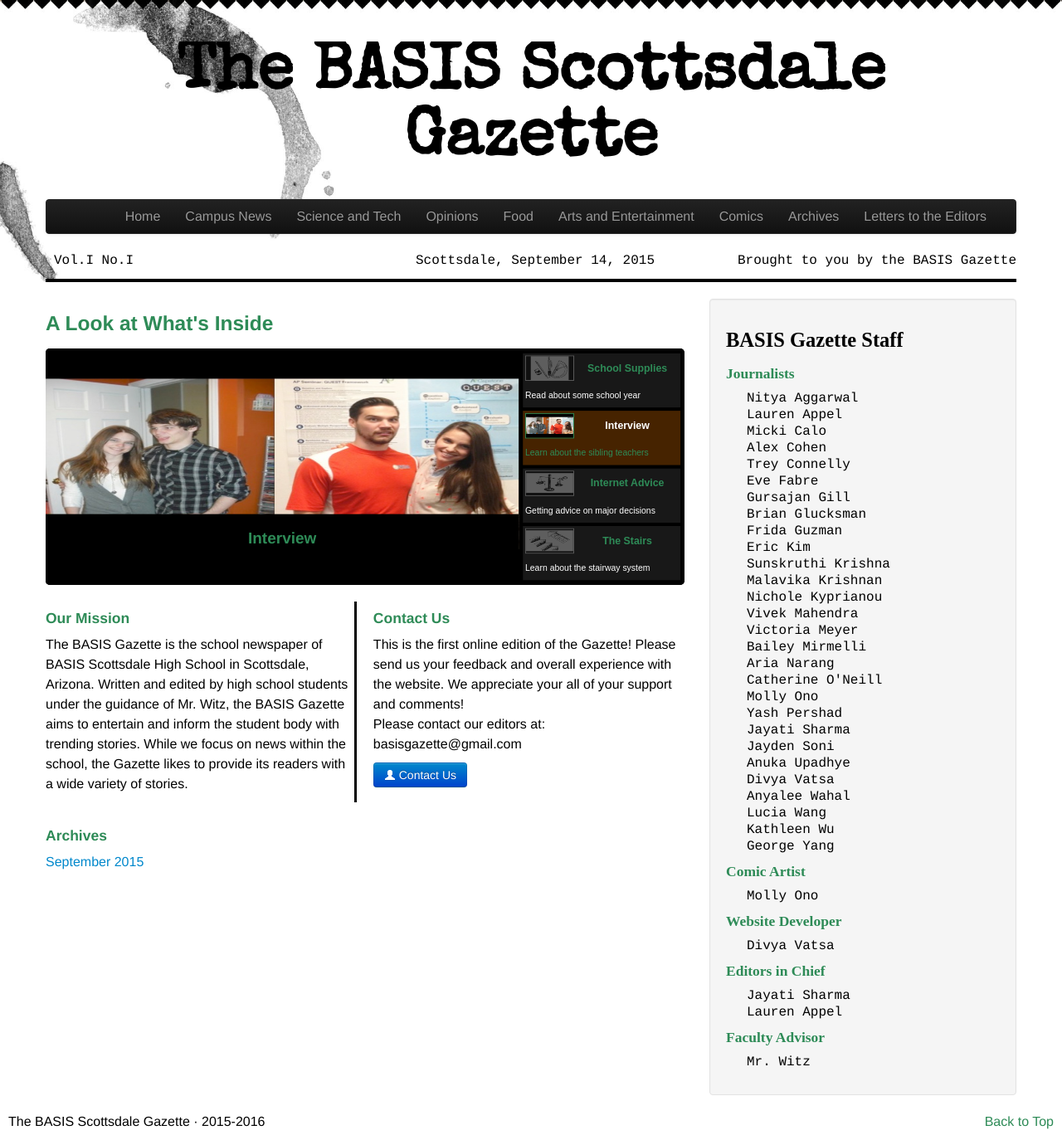
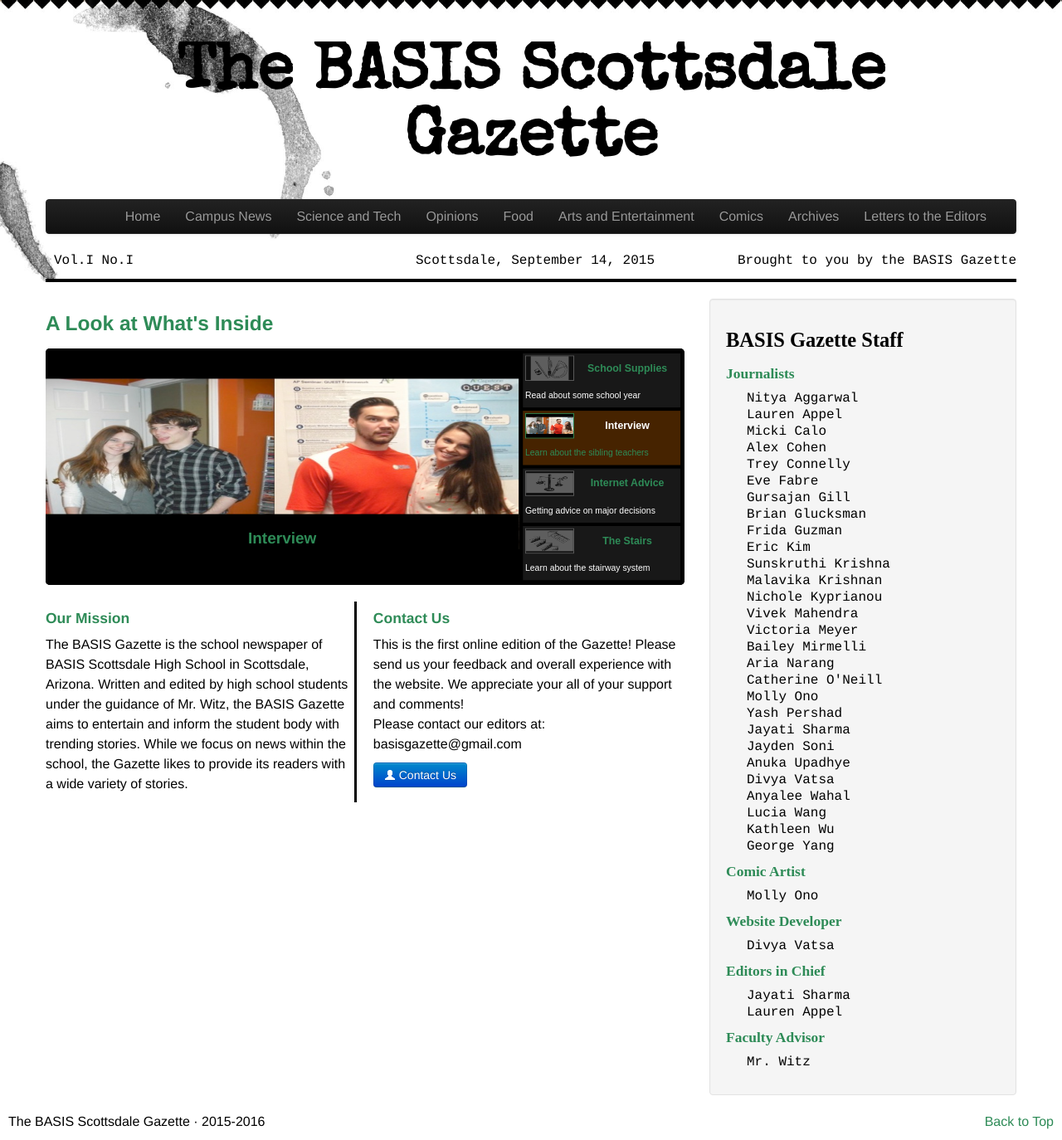
Before and after one commit to Awake99/Awake99.github.io, a Jekyll site: the page built from index.html, in a window 1280 px wide. Shown: the whole page at 83% size. Built offline with Jekyll 4.4.1, drawn with Linux system fonts in a browser that asks for light colours; nearby versions of some CDN libraries.

Commit message:
Final updates

```diff
--- a/index.html
+++ b/index.html
@@ -283,10 +283,6 @@
             <a href="/letters" class="btn btn-primary"><i class="icon-user icon-white"></i> Contact Us</a>
         </div>
     </div>
-    <div class="row-fluid" style="margin-top: 20px;">
-        <h4 style="color:#2E8B57;">Archives</h4>
-        <p><a href="/img/September.pdf">September 2015</a></p>
-    </div>
 </div>
     <div class="span4 well">
     <div style="font-family:futura;">
```
